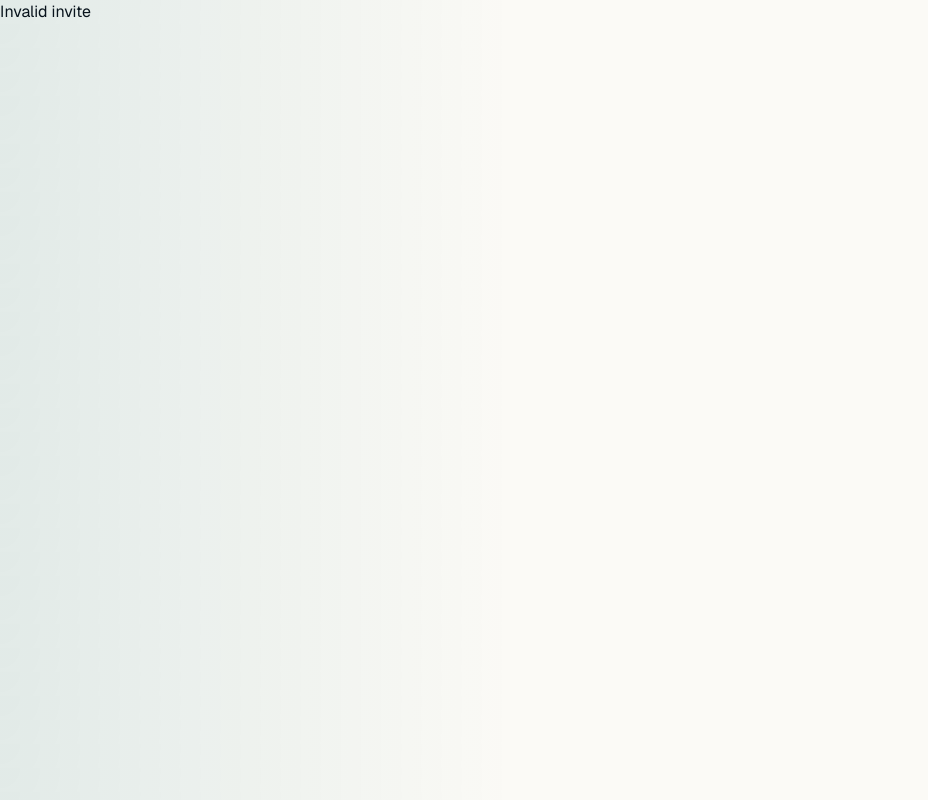
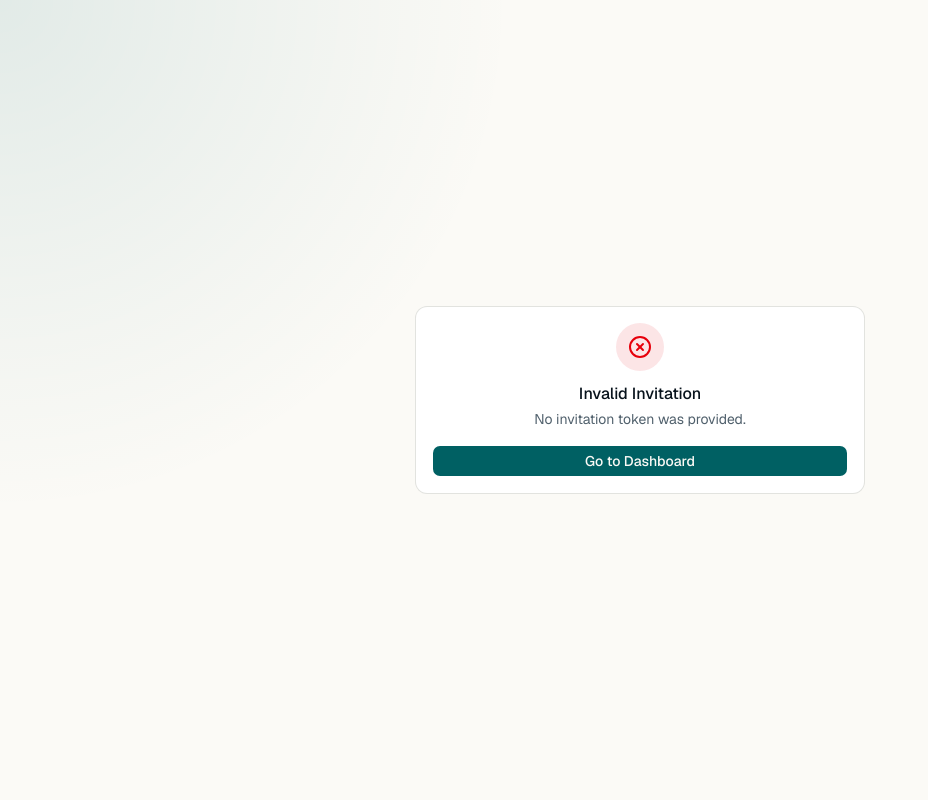
Before and after one commit to Mozart299/triptrack, a Next.js app in the folder apps/web/: page /invite/accept in a window 1280 px wide. Shown: the whole page, without its empty margins (0-928 px from the left). Built offline with nearby package versions, Linux system fonts and the light colour scheme.

Commit message:
feat: enhance activity management with cost split options and improve invite handling

```diff
--- a/apps/web/src/app/(dashboard)/activities/page.tsx
+++ b/apps/web/src/app/(dashboard)/activities/page.tsx
@@ -7,6 +7,7 @@ import {
   ListTodo,
   MapPin,
   Plane,
+  Plus,
 } from 'lucide-react';
 import { createClient } from '@/lib/supabase/server';
 import ActivityCheckIn from '@/components/features/ActivityCheckIn';
@@ -203,12 +204,20 @@ export default async function ActivitiesPage({
           <h1 className="text-2xl font-semibold tracking-tight">Activities</h1>
           <p className="mt-1 text-muted-foreground">{journey.title}</p>
         </div>
+        <div className="flex shrink-0 items-center gap-2">
           {journeys.length > 1 && (
             <JourneySwitcher
               journeys={journeys.map((j) => ({ id: j.id, title: j.title }))}
               selectedJourneyId={journey.id}
             />
           )}
+          <Button asChild size="lg">
+            <Link href={`/journeys/${journey.id}/activities/new`}>
+              <Plus className="size-4" />
+              <span className="hidden sm:inline">Add Activity</span>
+            </Link>
+          </Button>
+        </div>
       </div>
 
       <div className="grid grid-cols-2 sm:grid-cols-4 gap-3 mb-6">
@@ -250,7 +259,7 @@ export default async function ActivitiesPage({
 
       {ongoing && ongoing.length > 0 && (
         <div className="mb-6">
-          <h2 className="text-lg font-semibold mb-3">Happening Now</h2>
+          <h2 className="text-lg font-semibold mb-3">Ready to Check In</h2>
           <div className="space-y-3">
             {ongoing.map((activity) => (
               <ActivityCheckIn
@@ -306,8 +315,14 @@ export default async function ActivitiesPage({
             <ListTodo className="mx-auto mb-4 size-10 text-muted-foreground" />
             <h3 className="text-lg font-semibold">No activities yet</h3>
             <p className="mt-2 text-muted-foreground">
-              Add activities to your journey to track them here
+              Add your first activity to start planning
             </p>
+            <Button asChild className="mt-6">
+              <Link href={`/journeys/${journey.id}/activities/new`}>
+                <Plus className="size-4" />
+                Add Activity
+              </Link>
+            </Button>
           </CardContent>
         </Card>
       )}
--- a/apps/web/src/app/(dashboard)/dashboard/page.tsx
+++ b/apps/web/src/app/(dashboard)/dashboard/page.tsx
@@ -37,8 +37,13 @@ export default async function DashboardPage() {
     .eq('user_id', user.id)
     .order('start_date', { ascending: false });
 
-  // Fetch active journey
-  const activeJourney = journeys?.find((j) => j.status === 'active');
+  // Fetch active journey based on dates
+  const now = new Date();
+  const activeJourney = journeys?.find((j) => {
+    const start = new Date(j.start_date);
+    const end = new Date(j.end_date);
+    return now >= start && now <= end;
+  });
 
   // Get stats for active journey
   let stats = null;
--- a/apps/web/src/app/(dashboard)/journeys/[id]/activities/[activityId]/edit/page.tsx
+++ b/apps/web/src/app/(dashboard)/journeys/[id]/activities/[activityId]/edit/page.tsx
@@ -440,6 +440,8 @@ export default function EditActivityPage({ params }: EditActivityPageProps) {
                 />
               </div>
 
+              {participants.length > 1 && (
+                <>
                   <div className="space-y-3">
                     <Label>Cost Split Type</Label>
                     <RadioGroup
@@ -512,6 +514,8 @@ export default function EditActivityPage({ params }: EditActivityPageProps) {
                       onChange={setParticipantCosts}
                       currency={journeyCurrency}
                     />
+                  )}
+                </>
               )}
 
               <div className="space-y-2">
--- a/apps/web/src/app/(dashboard)/journeys/[id]/activities/new/page.tsx
+++ b/apps/web/src/app/(dashboard)/journeys/[id]/activities/new/page.tsx
@@ -321,6 +321,8 @@ export default function NewActivityPage({ params }: NewActivityPageProps) {
                 />
               </div>
 
+              {participants.length > 1 && (
+                <>
                   <div className="space-y-3">
                     <Label>Cost Split Type</Label>
                     <RadioGroup
@@ -394,6 +396,8 @@ export default function NewActivityPage({ params }: NewActivityPageProps) {
                       currency={journeyCurrency}
                     />
                   )}
+                </>
+              )}
 
               <div className="space-y-2">
                 <Label htmlFor="description">Description</Label>
--- a/apps/web/src/app/invite/accept/page.tsx
+++ b/apps/web/src/app/invite/accept/page.tsx
@@ -1,25 +1,62 @@
 import { cookies } from 'next/headers';
 import { redirect } from 'next/navigation';
+import Link from 'next/link';
+import { XCircle } from 'lucide-react';
+import { Button } from '@/components/ui/button';
+import {
+  Card,
+  CardContent,
+  CardDescription,
+  CardHeader,
+  CardTitle,
+} from '@/components/ui/card';
+
+function InvalidInvitePage({ message }: { message: string }) {
+  return (
+    <div className="flex min-h-screen items-center justify-center px-4">
+      <Card className="w-full max-w-md text-center">
+        <CardHeader className="justify-items-center">
+          <div className="mb-2 flex size-12 items-center justify-center rounded-full bg-destructive/10 text-destructive">
+            <XCircle className="size-6" />
+          </div>
+          <CardTitle>Invalid Invitation</CardTitle>
+          <CardDescription>{message}</CardDescription>
+        </CardHeader>
+        <CardContent>
+          <Button asChild className="w-full">
+            <Link href="/dashboard">Go to Dashboard</Link>
+          </Button>
+        </CardContent>
+      </Card>
+    </div>
+  );
+}
 
 export default async function InviteAcceptPage({
   searchParams,
 }: {
-  searchParams: { token?: string };
+  searchParams: Promise<{ token?: string }>;
 }) {
-  const token = searchParams?.token;
-  if (!token) return <div>Invalid invite</div>;
+  const { token } = await searchParams;
 
-  // server-side: find pending invite
+  if (!token) {
+    return <InvalidInvitePage message="No invitation token was provided." />;
+  }
+
   const admin = (await import('@/lib/supabase/admin')).createAdminClient();
   const { data: invites } = await admin
     .from('pending_invites')
     .select('*')
     .eq('token', token)
     .limit(1);
+
   const invite = invites?.[0];
-  if (!invite) return <div>Invite not found or expired</div>;
+  if (!invite) {
+    return (
+      <InvalidInvitePage message="This invitation has expired or already been used." />
+    );
+  }
 
-  // If user is logged in, add participant
   const cookieStore = await cookies();
   const supabaseServer = (await import('@supabase/supabase-js')).createClient(
     process.env.NEXT_PUBLIC_SUPABASE_URL!,
@@ -36,20 +73,20 @@ export default async function InviteAcceptPage({
       },
     },
   );
+
   const { data: userData } = await supabaseServer.auth.getUser();
   const currentUser = userData?.user;
+
   if (!currentUser) {
-    // redirect to login preserving token
     redirect(`/login?redirect=/invite/accept?token=${token}`);
   }
 
-  // add participant record
   await admin.from('journey_participants').insert({
     journey_id: invite.journey_id,
     user_id: currentUser.id,
     role: 'participant',
   });
-  // delete pending invite
+
   await admin.from('pending_invites').delete().eq('id', invite.id);
 
   redirect(`/journeys/${invite.journey_id}`);
--- a/apps/web/src/components/features/ActivityCheckIn.tsx
+++ b/apps/web/src/components/features/ActivityCheckIn.tsx
@@ -2,6 +2,7 @@
 
 import { useState } from 'react';
 import { useRouter } from 'next/navigation';
+import { toast } from 'sonner';
 import { CalendarClock, Check, CircleDollarSign, MapPin } from 'lucide-react';
 import { createClient } from '@/lib/supabase/client';
 import { Activity } from '@/types';
@@ -32,7 +33,9 @@ export default function ActivityCheckIn({
       .update({ completed_at: new Date().toISOString() })
       .eq('id', activity.id);
 
-    if (!error) {
+    if (error) {
+      toast.error('Failed to check in');
+    } else {
       router.refresh();
     }
     setLoading(false);
--- a/apps/web/src/components/features/JourneyForm.tsx
+++ b/apps/web/src/components/features/JourneyForm.tsx
@@ -5,6 +5,7 @@ import { useRouter } from 'next/navigation';
 import Link from 'next/link';
 import { createClient } from '@/lib/supabase/client';
 import { CURRENCIES } from '@/lib/currency';
+import { toast } from 'sonner';
 import { Alert, AlertDescription } from '@/components/ui/alert';
 import { Button } from '@/components/ui/button';
 import { Input } from '@/components/ui/input';
@@ -89,6 +90,7 @@ export default function JourneyForm({
 
         if (updateError) throw updateError;
 
+        toast.success('Journey updated');
         router.push(`/journeys/${journeyId}`);
       } else {
         const { data: journey, error: createError } = await supabase
@@ -118,6 +120,7 @@ export default function JourneyForm({
 
         if (participantError) throw participantError;
 
+        toast.success('Journey created');
         router.push(`/journeys/${journey.id}`);
       }
 
```
Lines whose indentation alone changed are shown as unchanged.
